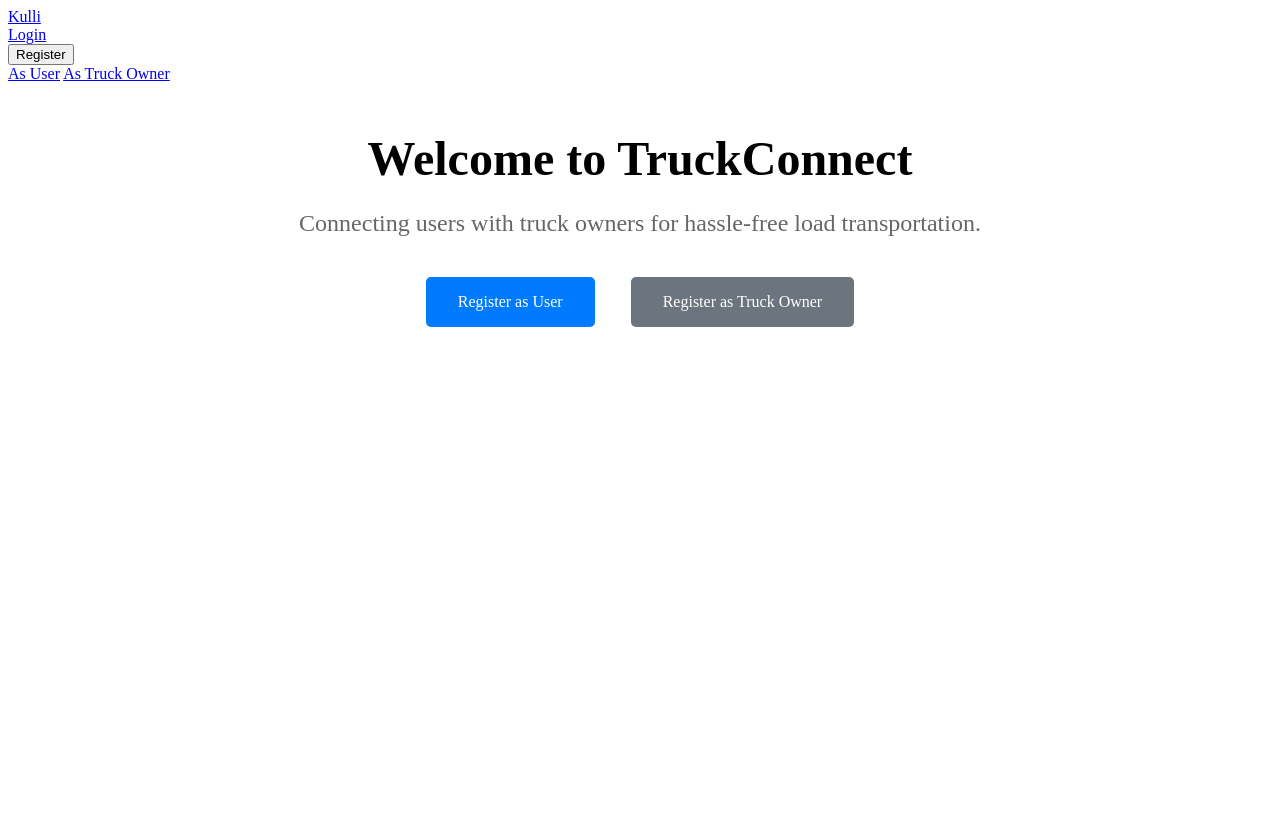
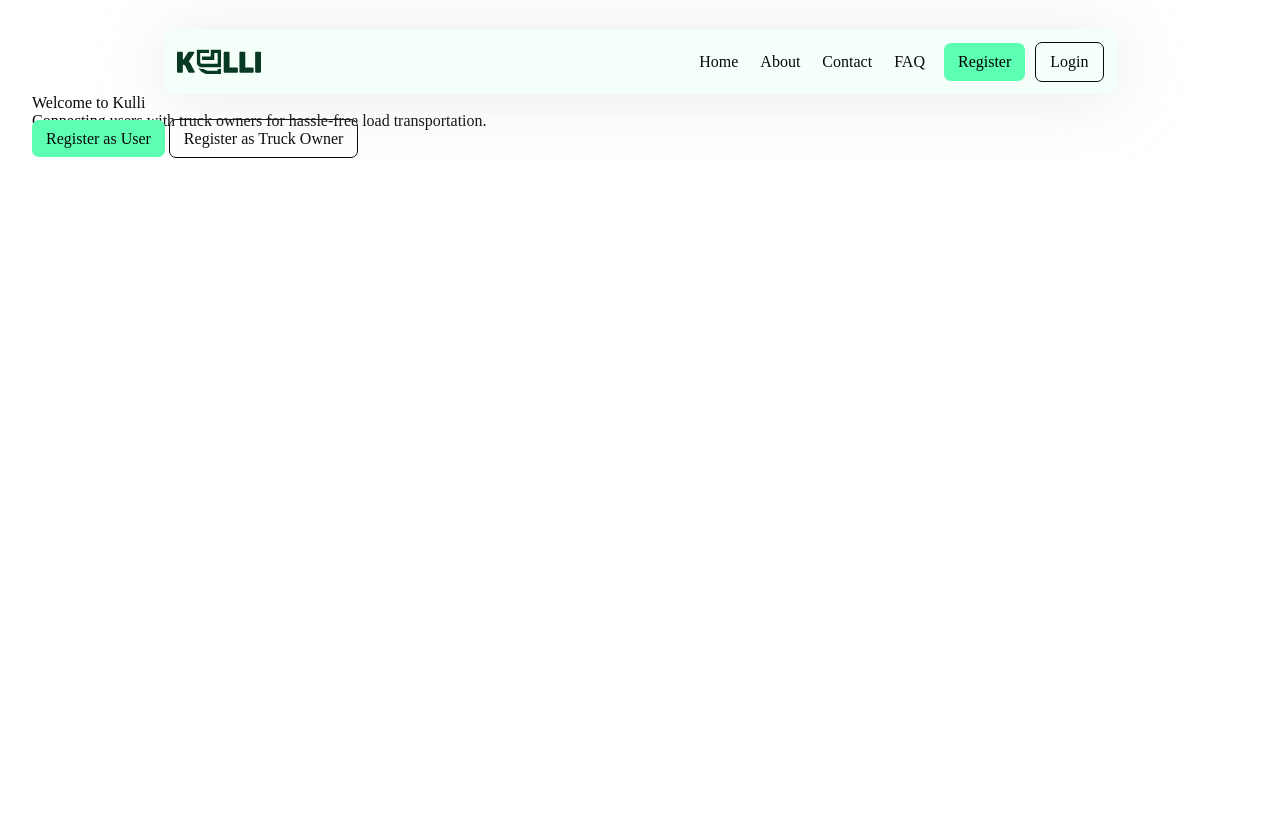
Before and after one commit to Hosea174/kulli, a Flask app: page / in a window 1280 px wide. Before the commit the page ends 327 px from the top, so only its background shows below. Run offline with Flask 3, Linux system fonts and the light colour scheme; some web fonts are replaced.

Commit message:
stylized base layout

```diff
--- a/app.py
+++ b/app.py
@@ -19,6 +19,7 @@ BASE_DIR = os.path.abspath(os.path.dirname(__file__))
 app.config['SQLALCHEMY_DATABASE_URI'] = f'sqlite:///{os.path.join(BASE_DIR, "instance/truck_delivery.db")}'
 app.config['SQLALCHEMY_TRACK_MODIFICATIONS'] = False
 app.config['MAPBOX_TOKEN'] = os.getenv('MAPBOX_TOKEN')
+app.config['TEMPLATES_AUTO_RELOAD'] = True
 # Initialize extensions
 db.init_app(app)
 mail.init_app(app)
--- a/static/css/main.css
+++ b/static/css/main.css
@@ -1,29 +1,197 @@
-.landing-page {
-  text-align: center;
-  margin: 3rem auto;
+/* fonts */
+@font-face {
+  font-family: 'Kalperica';
+  src: url('../fonts/Kalperica-Regular.woff2') format('woff2');
+  font-weight: 400;
+  font-style: normal;
+  font-display: swap;
 }
 
-.landing-page header h1 {
-  font-size: 3rem;
-  margin-bottom: 1rem;
+@font-face {
+  font-family: 'Switzer';
+  src: url('../fonts/Switzer-Regular.woff2') format('woff2');
+  font-weight: 400;
+  font-style: normal;
+  font-display: swap;
 }
 
-.landing-page header p {
-  font-size: 1.5rem;
-  color: #666;
+@font-face {
+  font-family: 'Switzer';
+  src: url('../fonts/Switzer-Medium.woff2') format('woff2');
+  font-weight: 500;
+  font-style: normal;
+  font-display: swap;
 }
 
-.cta-buttons a {
-  display: inline-block;
-  margin: 1rem;
-  padding: 1rem 2rem;
-  text-decoration: none;
-  font-size: 1rem;
-  border-radius: 5px;
-  color: white;
-  background-color: #007bff;
+@font-face {
+  font-family: 'Switzer';
+  src: url('../fonts/Switzer-Semibold.woff2') format('woff2');
+  font-weight: 600;
+  font-style: normal;
+  font-display: swap;
 }
 
-.cta-buttons a.btn-secondary {
-  background-color: #6c757d;
+@font-face {
+  font-family: 'Switzer';
+  src: url('../fonts/Switzer-Bold.woff2') format('woff2');
+  font-weight: 700;
+  font-style: normal;
+  font-display: swap;
 }
+
+/* css resets */
+*,
+*::before,
+*::after {
+  box-sizing: border-box;
+}
+
+* {
+  margin: 0;
+  padding: 0;
+  font: inherit;
+}
+
+ul[role="list"],
+ol[role="list"] {
+  list-style: none;
+}
+
+html:focus-within {
+  scroll-behavior: smooth;
+}
+
+html {
+  scroll-behavior: smooth;
+}
+
+html,
+body {
+  height: 100%;
+}
+
+body {
+  text-rendering: optimizeSpeed;
+  font-family: 'Switzer';
+  color: #080808;
+}
+
+a:not([class]) {
+  text-decoration-skip-ink: auto;
+}
+
+img,
+picture {
+  max-width: 100%;
+  display: block;
+  height: 100%;
+}
+
+a {
+  text-decoration: none;
+  color: inherit;
+  background-color: transparent;
+  border: none;
+  outline: none;
+  cursor: pointer;
+  user-select: none;
+  pointer-events: auto;
+}
+
+/* utility classes */
+.container {
+  max-width: 1450px;
+  padding-inline: 2rem;
+  margin: 0 auto;
+}
+
+.btn-primary {
+  background: #5DFFB2;
+  padding: 10px 14px;
+  border: none;
+  border-radius: 7px;
+  outline: none;
+  cursor: pointer;
+}
+
+.btn-secondary {
+  background: transparent;
+  padding: 10px 14px;
+  border-radius: 7px;
+  border: 1px solid #080808;
+  background: rgba(195, 225, 211, 0.00);
+  outline: none;
+  cursor: pointer;
+}
+
+/* main styles */
+/* navbar */
+.navbar {
+  margin-top: 30px;
+  display: flex;
+  justify-content: space-between;
+  max-width: 953px;
+  padding: 12px 13px;
+  border-radius: 8px;
+  background: rgba(239, 255, 247, 0.64);
+  box-shadow: 0px 4px 64px 0px rgba(194, 204, 210, 0.40);
+  backdrop-filter: blur(16.5px);
+  font-size: 16px;
+
+  .navbar-menu {
+    display: flex;
+    gap: 19px;
+    align-items: center;
+
+    .navbar-links ul {
+      display: flex;
+      gap: 22px;
+    }
+
+    .navbar-btns {
+      display: flex;
+      gap: 10px;
+      align-items: center;
+
+      .register-dropdown {
+        position: relative;
+
+        &:hover {
+          .dropdown-content {
+            display: block;
+
+          }
+        }
+
+        .dropdown-content {
+          position: absolute;
+          width: 160px;
+          top: 42px;
+          display: none;
+          background: transparent;
+          overflow: hidden;
+          box-shadow: 0px 4px 34px 0px rgba(194, 204, 210, 0.20);
+          a.dropdown-item {
+            padding: 12px 8px;
+            display: block;
+            width: 100%;
+            background: #fff;
+            transition: background .2s ease-in-out;
+
+            &:hover {
+              background: #f0f1f1;
+            }
+
+            &:first-child {
+              margin-top: 7px;
+            }
+          }
+        }
+
+
+      }
+
+    }
+
+  }
+}
--- a/templates/base.html
+++ b/templates/base.html
@@ -9,24 +9,43 @@
 </head>
 
 <body>
-  <nav class="navbar">
-    <div class="navbar-brand">
-      <a href="{{ url_for('index') }}">Kulli</a>
+  <nav class="container navbar">
+    <div class="navbar-logo">
+      <a href="{{ url_for('index') }}"><img src="{{ url_for('static', filename='images/kulli-logo.svg') }}"
+          alt="Kulli Logo"></a>
     </div>
+
     <div class="navbar-menu">
-      {% if current_user.is_authenticated %}
-      <a href="{{ url_for('auth.logout') }}">Logout</a>
-      {% else %}
-      <a href="{{ url_for('auth.login') }}">Login</a>
-      <div class="dropdown">
-        <button class="dropbtn">Register</button>
-        <div class="dropdown-content">
-          <a href="{{ url_for('auth.register_user') }}">As User</a>
-          <a href="{{ url_for('auth.register_truck_owner') }}">As Truck Owner</a>
+      <div class="navbar-links">
+        <ul role="list">
+          <li><a href="/">Home</a></li>
+          <li><a href="/">About</a></li>
+          <li><a href="/">Contact</a></li>
+          <li><a href="/">FAQ</a></li>
+
+          {%if current_user.is_authenticated %}
+          <li><a href="/">Profile</a></li>
+          {% endif %}
+        </ul>
+      </div>
+
+      <div class="navbar-btns">
+        {% if current_user.is_authenticated %}
+        <a class="logout" href="{{ url_for('auth.logout') }}">Logout</a>
+        {% else %}
+        <div class="register-dropdown">
+          <button class="dropbtn register btn-primary">Register</button>
+          <div class="dropdown-content">
+            <a class="dropdown-item user-register" href="{{ url_for('auth.register_user') }}">Find a truck</a>
+            <a class="dropdown-item trucker-register" href="{{ url_for('auth.register_truck_owner') }}">Provide trucking</a>
+          </div>
         </div>
+        <a class="login btn-secondary" href="{{ url_for('auth.login') }}">Login</a>
+
+        {% endif %}
       </div>
-      {% endif %}
     </div>
+
   </nav>
 
   <div class="flash-messages">
--- a/templates/index.html
+++ b/templates/index.html
@@ -5,7 +5,7 @@
 {% block content %}
 <div class="landing-page">
   <header>
-    <h1>Welcome to TruckConnect</h1>
+    <h1>Welcome to Kulli</h1>
     <p>Connecting users with truck owners for hassle-free load transportation.</p>
   </header>
   <div class="cta-buttons">
```
Also changed, not shown: static/fonts/Kalperica-Regular.woff (added), static/fonts/Switzer-Bold.woff (added), static/fonts/Switzer-Medium.woff (added), static/fonts/Switzer-Regular.woff (added), static/fonts/Switzer-Semibold.woff (added), static/images/hero-bg.webp (added), static/images/kulli-logo.svg (added).
